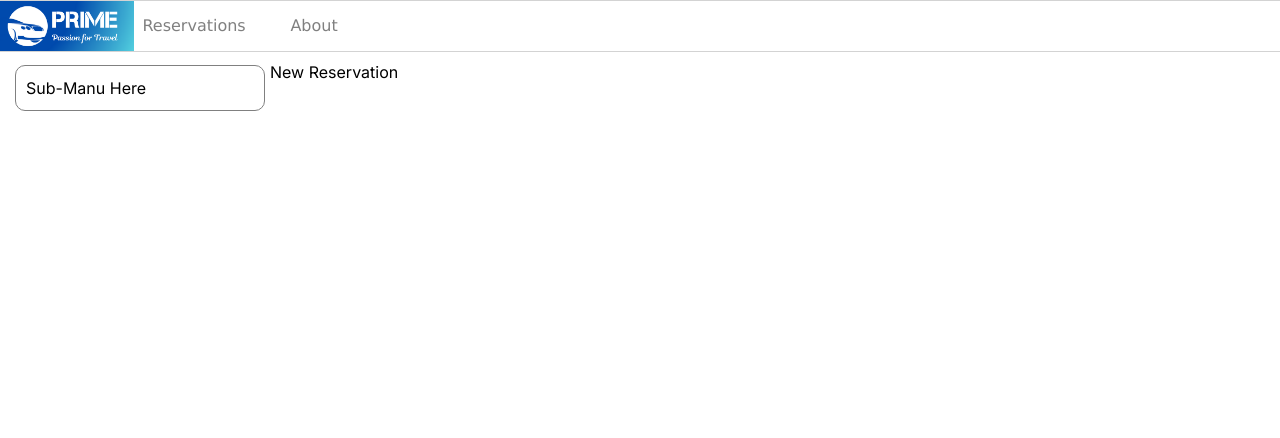
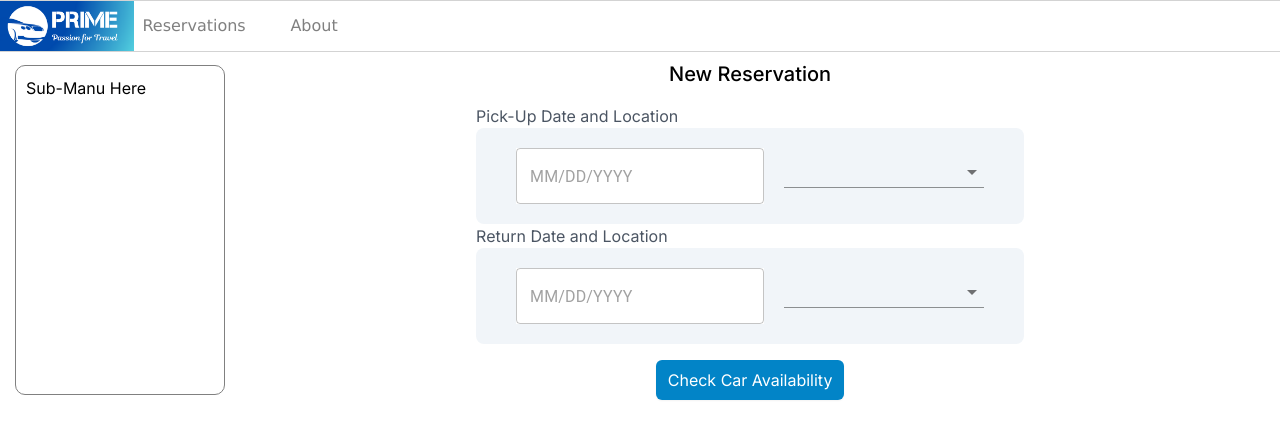
Before and after one commit to noeinatha/Software-Dev-Practice-II, a Next.js app in the folder ReactWeb/car-rental-app/: page /reservations in a window 1280 px wide. Shown: the top 438 px of the page. Built offline with nearby package versions, Linux system fonts and the light colour scheme.

Commit message:
Class05 code

```diff
--- a/ReactWeb/car-rental-app/package.json
+++ b/ReactWeb/car-rental-app/package.json
@@ -9,9 +9,14 @@
     "lint": "next lint"
   },
   "dependencies": {
+    "@emotion/react": "^11.11.1",
+    "@emotion/styled": "^11.11.0",
+    "@mui/material": "^5.14.8",
+    "@mui/x-date-pickers": "^6.12.1",
     "@types/node": "20.5.1",
     "@types/react": "18.2.20",
     "@types/react-dom": "18.2.7",
+    "dayjs": "^1.11.9",
     "next": "13.4.19",
     "react": "18.2.0",
     "react-dom": "18.2.0",
--- a/ReactWeb/car-rental-app/src/app/reservations/page.tsx
+++ b/ReactWeb/car-rental-app/src/app/reservations/page.tsx
@@ -1,7 +1,24 @@
+import LocationDateReserve from "@/components/LocationDateReserve";
+
 export default function Reservations() {
   return (
-    <main>
-      <div>New Reservation</div>
+    <main className="w-[100%] flex flex-col items-center space-y-4">
+      <div className="text-xl font-medium">New Reservation</div>
+
+      <div className="w-fit spcae-y-2">
+        <div className="text-md text-left text-gray-600">
+          Pick-Up Date and Location
+        </div>
+        <LocationDateReserve />
+        <div className="text-md text-left text-gray-600">
+          Return Date and Location
+        </div>
+        <LocationDateReserve />
+      </div>
+
+      <button className="block rounded-md bg-sky-600 hover:bg-indigo-600 px-3 py-2 text-white shadow-sm">
+        Check Car Availability
+      </button>
     </main>
   );
 }
--- /dev/null
+++ b/ReactWeb/car-rental-app/src/components/InteractiveCard.tsx
@@ -0,0 +1,35 @@
+"use client";
+import React from "react";
+
+export default function InteractiveCard({
+  children,
+  contentName,
+}: {
+  children: React.ReactNode;
+  contentName: string;
+}) {
+  function onCarSelected() {
+    alert("You Select " + contentName);
+  }
+
+  function onCardMouseAction(event: React.SyntheticEvent) {
+    if (event.type == "mouseover") {
+      event.currentTarget.classList.remove("shadow-lg");
+      event.currentTarget.classList.add("shadow-2xl");
+    } else {
+      event.currentTarget.classList.remove("shadow-2xl");
+      event.currentTarget.classList.add("shadow-lg");
+    }
+  }
+
+  return (
+    <div
+      className="w-1/5 h-[300px] rounded-lg shadow-lg"
+      onClick={() => onCarSelected()}
+      onMouseOver={(e) => onCardMouseAction(e)}
+      onMouseOut={(e) => onCardMouseAction(e)}
+    >
+      {children}
+    </div>
+  );
+}
--- /dev/null
+++ b/ReactWeb/car-rental-app/src/components/LocationDateReserve.tsx
@@ -0,0 +1,28 @@
+"use client";
+import { DatePicker } from "@mui/x-date-pickers";
+import { LocalizationProvider } from "@mui/x-date-pickers/LocalizationProvider";
+import { AdapterDayjs } from "@mui/x-date-pickers/AdapterDayjs";
+import { Select, MenuItem } from "@mui/material";
+
+export default function LocationDateReserve() {
+  return (
+    <div
+      className="bg-slate-100 rounded-lg space-x-5 space-y-2
+    w-fit px-10 py-5 flex flex-row justify-center"
+    >
+      <LocalizationProvider dateAdapter={AdapterDayjs}>
+        <DatePicker className="bg-white" />
+      </LocalizationProvider>
+      <Select
+        variant="standard"
+        name="location"
+        id="location"
+        className="h-[2em] w-[200px]"
+      >
+        <MenuItem value="BKK">Bangkok</MenuItem>
+        <MenuItem value="BKK">Chaing Mai</MenuItem>
+        <MenuItem value="HKT">Phuket</MenuItem>
+      </Select>
+    </div>
+  );
+}
--- a/ReactWeb/car-rental-app/src/components/ProductCard.tsx
+++ b/ReactWeb/car-rental-app/src/components/ProductCard.tsx
@@ -1,5 +1,5 @@
-import styles from "./productcard.module.css";
 import Image from "next/image";
+import InteractiveCard from "./InteractiveCard";
 
 export default function ProductCard({
   carName,
@@ -9,7 +9,7 @@
   imgSrc: string;
 }) {
   return (
-    <div className="w-1/5 h-[300px] rounded-lg shadow-lg">
+    <InteractiveCard contentName={carName}>
       <div className="w-full h-[70%] relative rounded-t-lg">
         <Image
           src={imgSrc}
@@ -19,6 +19,6 @@
         />
       </div>
       <div className="w-full h-[30%] p-[10px]">{carName}</div>
-    </div>
+    </InteractiveCard>
   );
 }
```
Also changed, not shown: 1 other file (tests, documents, lock files or other folders).
